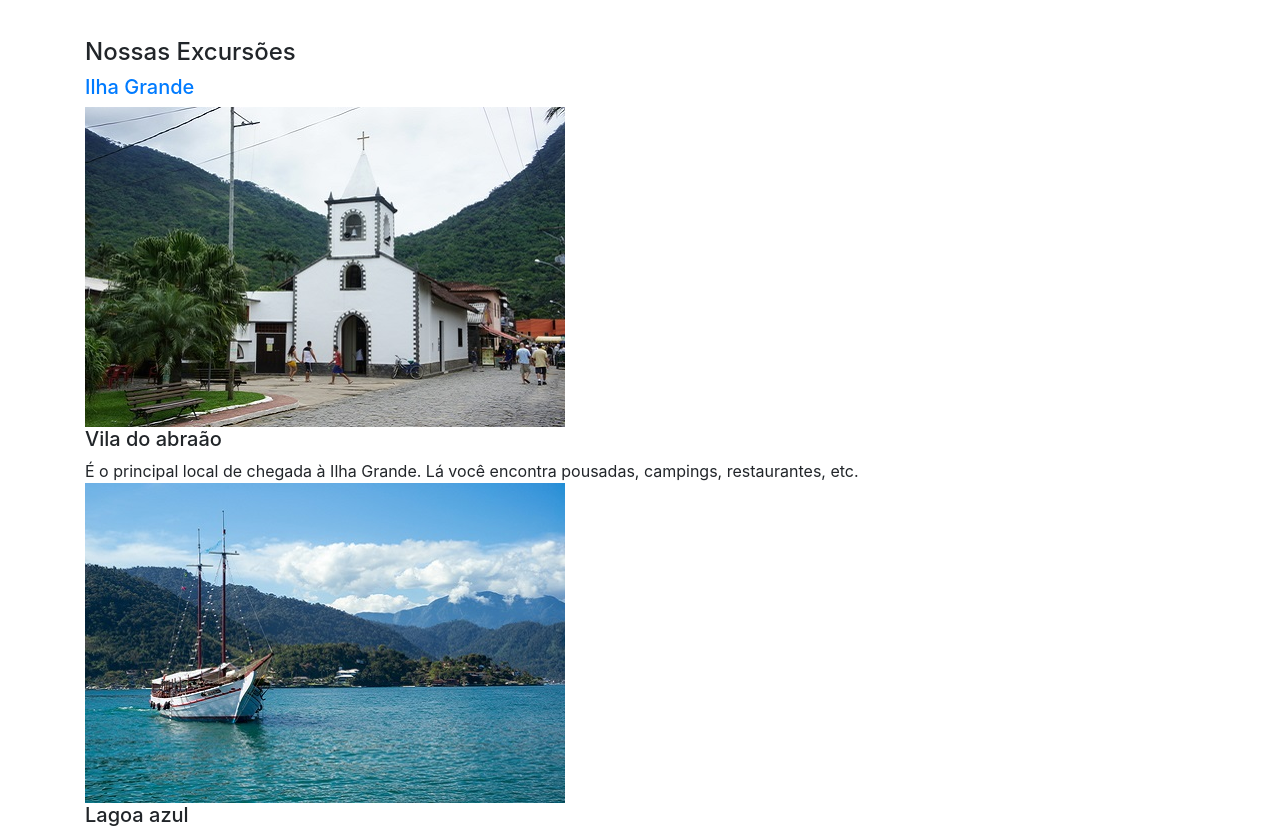
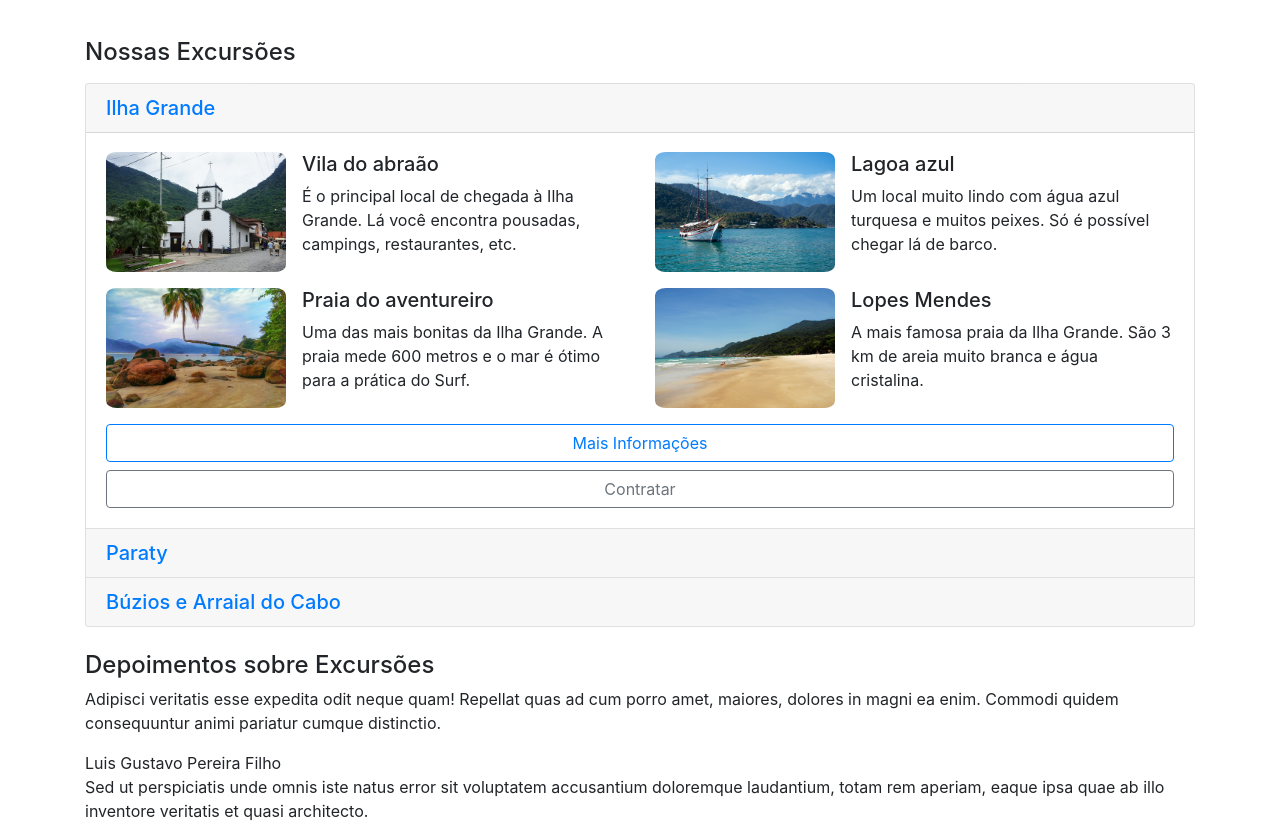
Before and after one commit to ssadoraa/siteTurismo, a plain HTML site: page pages/index.html in a window 1280 px wide. Shown: the part 1620-2450 px from the top of the page. Drawn offline with Linux system fonts and the light colour scheme.

Commit message:
setor de excursões, inserindo accordions com diferentes tipos de conteúdos

```diff
--- a/assets/css/styles.css
+++ b/assets/css/styles.css
@@ -8,3 +8,27 @@
 .tooltip-inner {
     max-width: 250px;
 }
+
+.media img {
+    max-width: 180px;
+    margin-bottom: 16px;
+    margin-right: 16px;
+    border-radius: 6%;
+}
+
+@media (max-width: 480px) {
+    .media img {
+        max-width: 90px;
+        margin-bottom: 8px;
+        border-radius: 50%;
+    }
+
+    .media-body h5 {
+        font-size: 16px;
+        margin-top: 18px;
+    }
+
+    .texto-media-body{
+        display: none;
+    }
+}
--- a/pages/index.html
+++ b/pages/index.html
@@ -53,7 +53,7 @@
 
       <h4 id="passeios" class="mb-3">Nossos Passeios</h4>
 
-      <div class="row">
+      <div class="row mb-4">
          <div class="col-lg-4 col-md-6">
             <div class="card mb-3">
                <img src="../assets/images/p-ciclovia.jpg" alt="Ciclovias">
@@ -185,46 +185,97 @@
          </div>
       </div>
 
-      <br>
+      <h4 class="mb-3" id="excursoes">Nossas Excursões</h4>
 
-      <h4 id="excursoes">Nossas Excursões</h4>
-      <h5>
-         <a href="#">Ilha Grande</a>
+      <div class="accordion mb-4" id="id-accordion">
+         <div class="card">
+            <div class="card-header" id="id-header-ilha">
+               <h5 class="mb-0">
+                  <a href="#id-ilha" data-toggle="collapse" aria-expanded="true" aria-controls="id-ilha">
+                     Ilha Grande
+                  </a>
                </h5>
+            </div>
+
+            <div class="collapse show" id="id-ilha" data-parent="#id-accordion" aria-labelledby="id-header-ilha">
+               <div class="card-body">
+                  <div class="row">
+                     <div class="col-lg-6">
+                        <div class="media">
                            <img src="../assets/images/e-vila-abraao.jpg" alt="Vila do abraão">
+                           <div class="media-body">
                               <h5>Vila do abraão</h5>
-      <span>É o principal local de chegada à Ilha Grande.
+                              <span class="texto-media-body">É o principal local de chegada à Ilha Grande.
                                  Lá você encontra pousadas, campings, restaurantes, etc.</span>
+                           </div>
+                        </div>
+                     </div>
 
+                     <div class="col-lg-6">
+                        <div class="media">
                            <img class="img-fluid" src="../assets/images/e-lagoa-azul.jpg" alt="Lagoa azul">
+                           <div class="media-body">
                               <h5>Lagoa azul</h5>
-      <span>Um local muito lindo com água azul turquesa
+                              <span class="texto-media-body">Um local muito lindo com água azul turquesa
                                  e muitos peixes. Só é possível chegar lá de barco.</span>
+                           </div>
+                        </div>
+                     </div>
 
+                     <div class="col-lg-6">
+                        <div class="media">
                            <img src="../assets/images/e-praia-do-aventureiro.jpg" alt="Praia do aventureiro">
+                           <div class="media-body">
                               <h5>Praia do aventureiro</h5>
-      <span>Uma das mais bonitas da Ilha Grande.
+                              <span class="texto-media-body">Uma das mais bonitas da Ilha Grande.
                                  A praia mede 600 metros e o mar é ótimo para a prática do Surf.</span>
+                           </div>
+                        </div>
+                     </div>
 
+                     <div class="col-lg-6">
+                        <div class="media">
                            <img src="../assets/images/e-lopes-mendes.jpg" alt="Lopes Mendes">
+                           <div class="media-body">
                               <h5>Lopes Mendes</h5>
-      <span>A mais famosa praia da Ilha Grande. São 3 km
+                              <span class="texto-media-body">A mais famosa praia da Ilha Grande. São 3 km
                                  de areia muito branca e água cristalina.</span>
+                           </div>
+                        </div>
+                     </div>
+                  </div>
 
-      <button>Mais Informações</button>
-      <a href="cadastro.html">Contratar</a>
+                  <button class="btn btn-outline-primary btn-block">Mais Informações</button>
+                  <a class="btn btn-outline-secondary btn-block" href="cadastro.html">Contratar</a>
+               </div>
+            </div>
+         </div>
 
-      <h5><a href="#paraty">Paraty</a></h5>
+         <div class="card">
+            <div class="card-header" id="id-header-paraty">
+               <h5 class="mb-0">
+                  <a href="#id-paraty" data-toggle="collapse" aria-expanded="true" aria-controls="id-paraty">
+                     Paraty
+                  </a>
+               </h5>
+            </div>
+
+            <div class="collapse" id="id-paraty" data-parent="#id-accordion" aria-labelledby="id-header-paraty">
+               <div class="card-body">
                   <p>Anim pariatur cliche reprehenderit, enim eiusmod high life accusamus
                      terry richardson ad squid. Wolf moon officia aute, non cupidatat
                      skateboard dolor brunch. Food truck quinoa nesciunt laborum eiusmod.</p>
 
+                  <div class="alert alert-info alert-dismissible fade show">
                      <h4>Nemo enim Ipsam</h4>
-      <p>At vero eos et accusamus et iusto odio dignissimos
+                     <button type="button" class="close" data-dismiss="alert" aria-label="Close">
+                        <span aria-hidden="true">&times;</span>
+                     </button>
+                     <p class="mb-2">At vero eos et accusamus et iusto odio dignissimos
                         ducimus qui blanditiis praesentium voluptatum deleniti atque
                         corrupti quos dolores et quas molestias excepturi sint
                         occaecati.</p>
-      <a href="#">Quaerat voluptatem!</a>
+                     <a class="alert-link" href="#">Quaerat voluptatem!</a>
 
                      <p>Sed ut perspiciatis unde omnis iste natus error sit voluptatem
                         accusantium doloremque laudantium, totam rem aperiam, eaque ipsa
@@ -235,16 +286,31 @@
                         qui dolorem ipsum quia dolor sit amet, consectetur, adipisci velit,
                         sed quia non numquam eius modi tempora incidunt ut labore et dolore
                         magnam aliquam quaerat voluptatem.</p>
+                  </div>
+               </div>
+            </div>
+         </div>
 
-      <h5><a href="#buzios">Buzios e Arraial do Cabo</a></h5>
+         <div class="card">
+            <div class="card-header" id="id-header-buzios">
+               <h5 class="mb-0">
+                  <a href="#id-buzios" data-toggle="collapse" aria-expanded="true" aria-controls="id-buzios">
+                     Búzios e Arraial do Cabo
+                  </a>
+               </h5>
+            </div>
+
+            <div class="collapse" id="id-buzios" data-parent="#id-accordion" aria-labelledby="id-header-buzios">
+               <div class="card-body">
                   <p>Anim pariatur cliche reprehenderit, enim eiusmod high life accusamus
                      terry richardson ad squid. 3 wolf moon officia aute, non cupidatat
                      skateboard dolor brunch. Food truck quinoa nesciunt laborum eiusmod.
                      Brunch 3 wolf moon tempor, sunt aliqua put a bird on it squid
                      single-origin coffee nulla assumenda shoreditch et.</p>
-
-      <br>
-      <br>
+               </div>
+            </div>
+         </div>
+      </div>
 
       <h4>Depoimentos sobre Excursões</h4>
 
```
Lines whose indentation alone changed are shown as unchanged.
